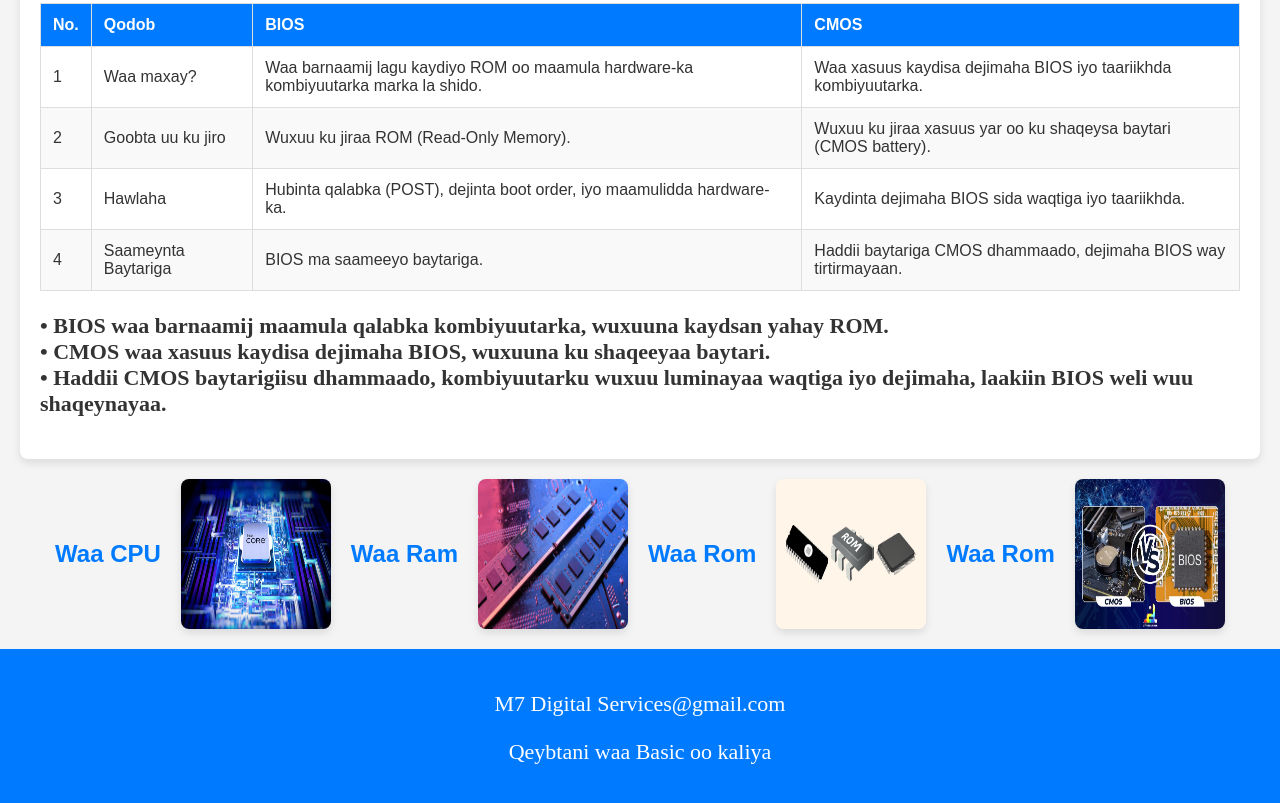
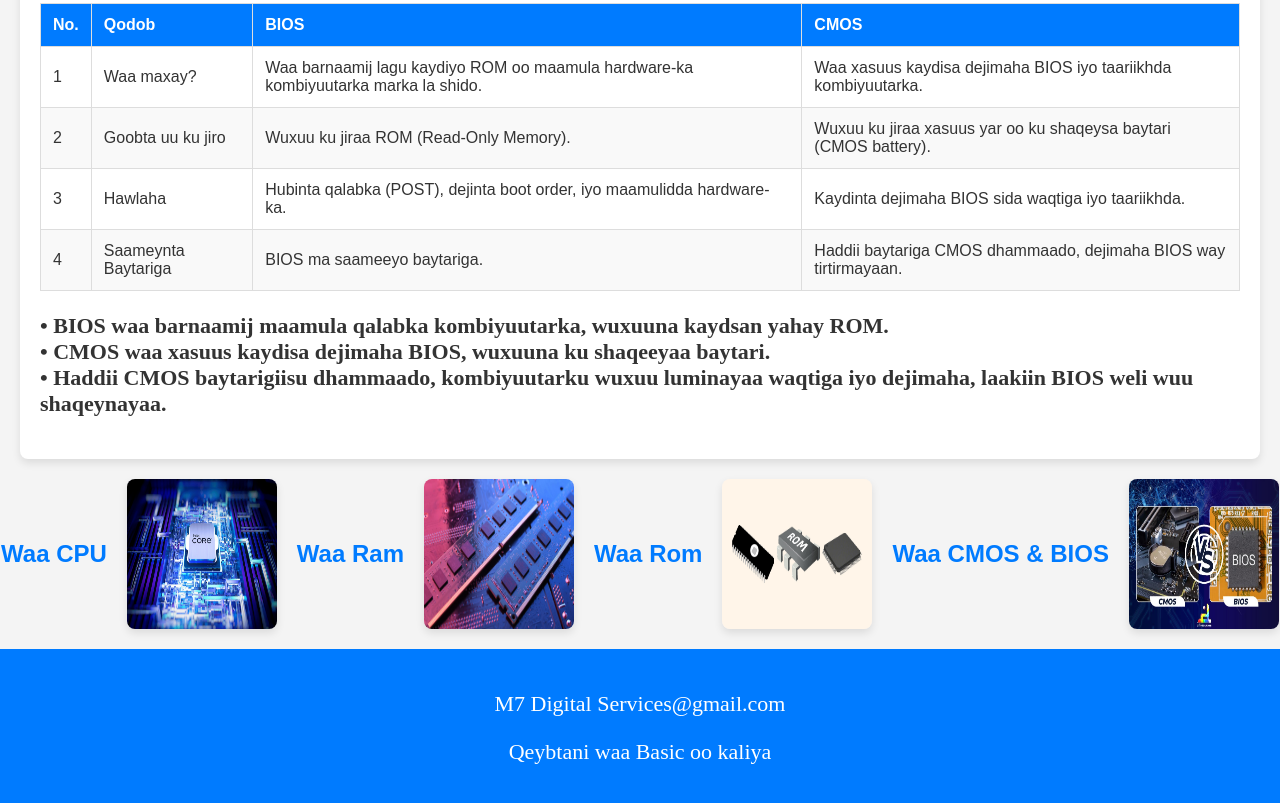
Before and after one commit to BanadirSchool/M7-Digital-Services1, a plain HTML site: page index.html in a window 1280 px wide. Shown: the part 4181-4984 px from the top of the page. Drawn offline with Linux system fonts and the light colour scheme.

Commit message:
Update index.html

```diff
--- a/index.html
+++ b/index.html
@@ -480,7 +480,7 @@
         <img src="NSYr6nsP63PRbdJFMNL5pT-1200-80.jpg" alt="RAM Image">
         <h2>Waa Rom</h2>
         <img src="ROM-Types.jpg" alt="ROM Image">
-        <h2>Waa Rom</h2>
+        <h2>Waa CMOS & BIOS</h2>
         <img src="Difference-Between-CMOS-and-BIOS.jpg" alt="CMOS and BIOS Image">
     </section>
 
```
